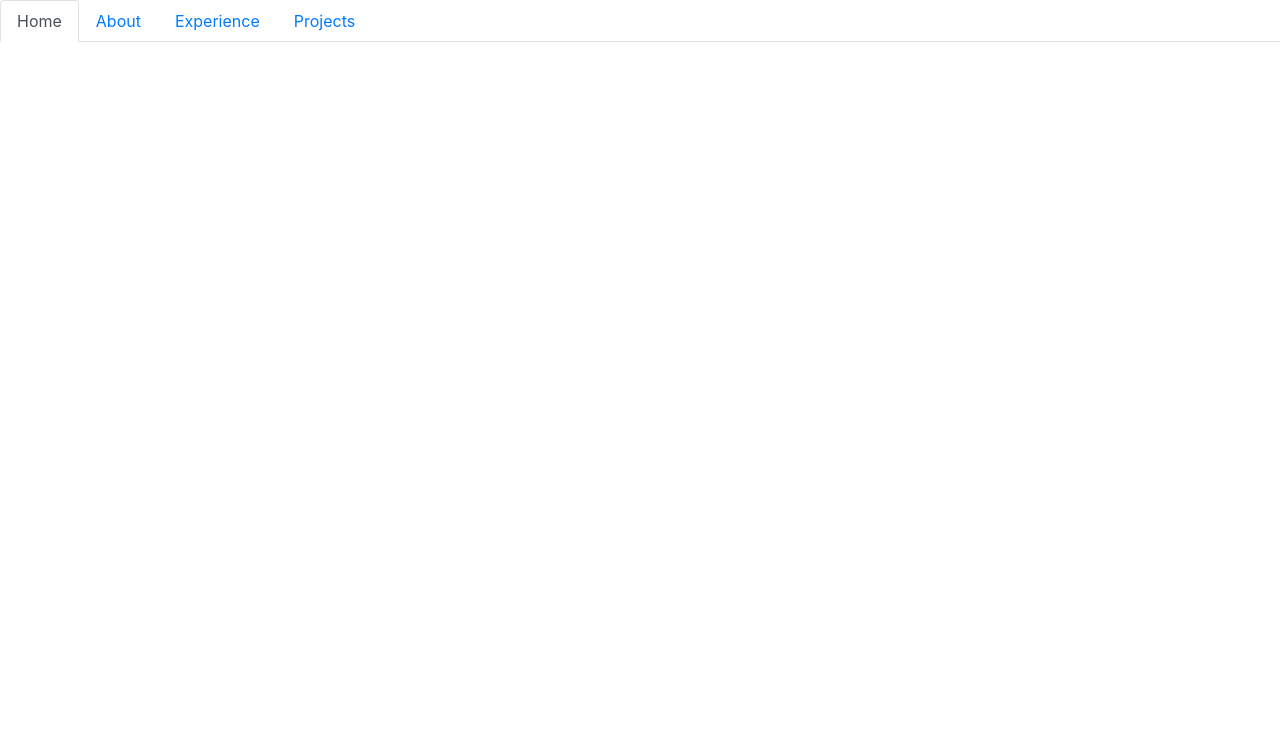
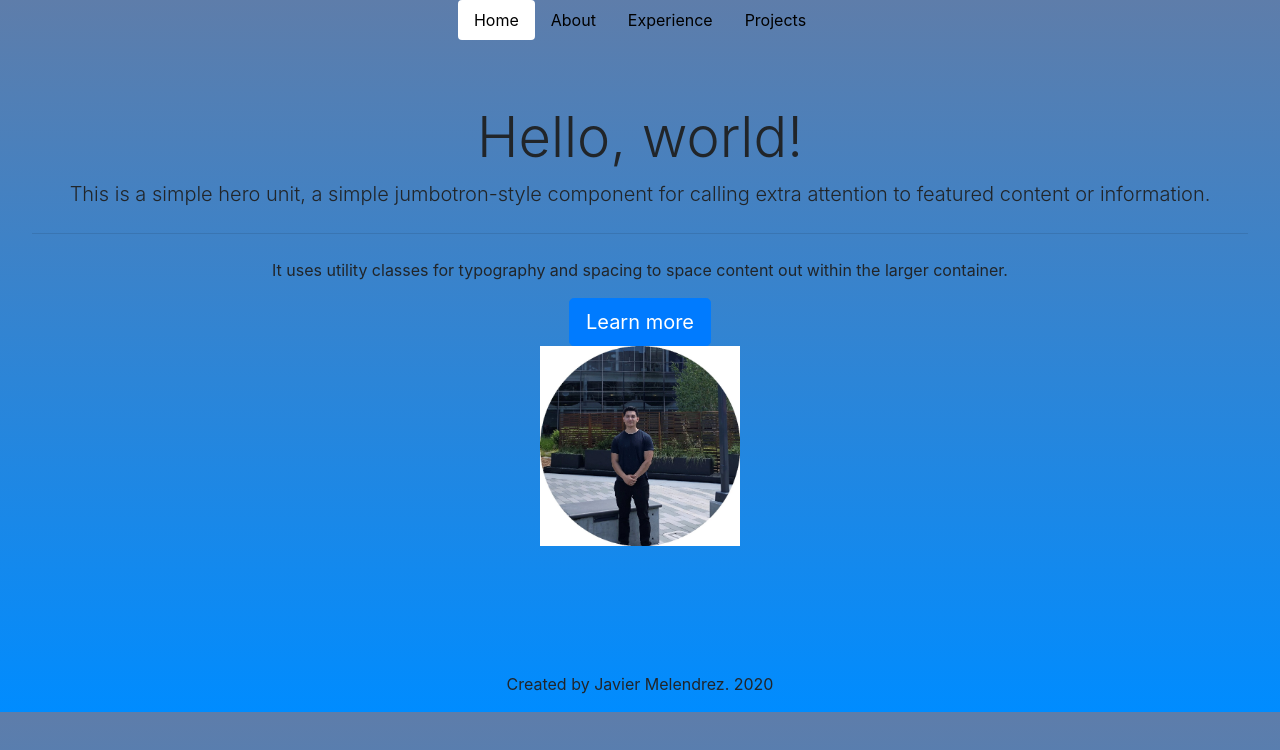
Before and after one commit to javimelendrez/myportfolio, a plain HTML site: page index.html in a window 1280 px wide. Drawn offline with nearby package versions, Linux system fonts and the light colour scheme.

Commit message:
working on index "main page"
--created nav-pill
-- created main content and footer

```diff
--- a/index.html
+++ b/index.html
@@ -5,10 +5,26 @@
     <meta name="viewport" content="width=device-width, initial-scale=1.0">
     <title>Javier Melendrez</title>
     <link rel="stylesheet" href="https://stackpath.bootstrapcdn.com/bootstrap/4.4.1/css/bootstrap.min.css" integrity="sha384-Vkoo8x4CGsO3+Hhxv8T/Q5PaXtkKtu6ug5TOeNV6gBiFeWPGFN9MuhOf23Q9Ifjh" crossorigin="anonymous">
+<style>
+body{
+    background-image: linear-gradient(rgb(94, 125, 170),rgb(0, 140, 255));
+}
+.jumbotron {
+    background: rgba(0, 0, 0, 0.0);
+
+}
+.nav-pills>li>a {
+    color: black!important;
+}
+.nav-pills>li>a.active {
+    background-color:  white!important;
+    color: black!important;
+}
+</style>
 </head>
 <body>
     <header>
-        <ul class="nav nav-tabs">
+        <ul class="nav nav-pills justify-content-center">
             <li class="nav-item">
               <a class="nav-link active" href="#">Home</a>
             </li>
@@ -23,6 +39,19 @@
             </li>
           </ul>
     </header>
+    <main>
+        <div class="jumbotron" style="height: 600px;text-align: center;">
+            <h1 class="display-4">Hello, world!</h1>
+            <p class="lead">This is a simple hero unit, a simple jumbotron-style component for calling extra attention to featured content or information.</p>
+            <hr class="my-4">
+            <p>It uses utility classes for typography and spacing to space content out within the larger container.</p>
+            <a class="btn btn-primary btn-lg" href="#" role="button">Learn more</a>
+            <p><img src="javi.jpg" alt="" style="width: 200px;height: 200px;"></p>
+          </div>
+    </main>
+    <footer style="text-align: center;">
+        <p>Created by Javier Melendrez. 2020</p>
+    </footer>
     <script src="https://code.jquery.com/jquery-3.4.1.slim.min.js" integrity="sha384-J6qa4849blE2+poT4WnyKhv5vZF5SrPo0iEjwBvKU7imGFAV0wwj1yYfoRSJoZ+n" crossorigin="anonymous"></script>
     <script src="https://cdn.jsdelivr.net/npm/popper.js@1.16.0/dist/umd/popper.min.js" integrity="sha384-Q6E9RHvbIyZFJoft+2mJbHaEWldlvI9IOYy5n3zV9zzTtmI3UksdQRVvoxMfooAo" crossorigin="anonymous"></script>
     <script src="https://stackpath.bootstrapcdn.com/bootstrap/4.4.1/js/bootstrap.min.js" integrity="sha384-wfSDF2E50Y2D1uUdj0O3uMBJnjuUD4Ih7YwaYd1iqfktj0Uod8GCExl3Og8ifwB6" crossorigin="anonymous"></script>
```
Also changed, not shown: javi.jpg (added), mypic.jpg (added), 2 other files.
